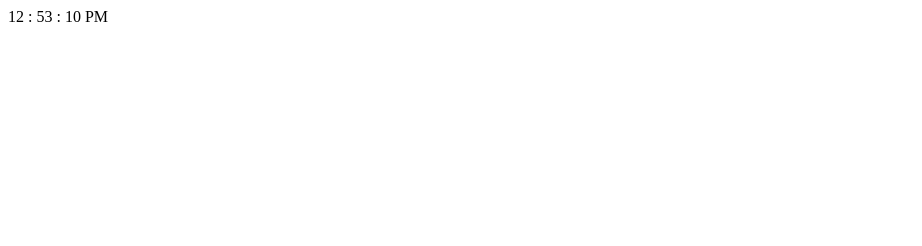
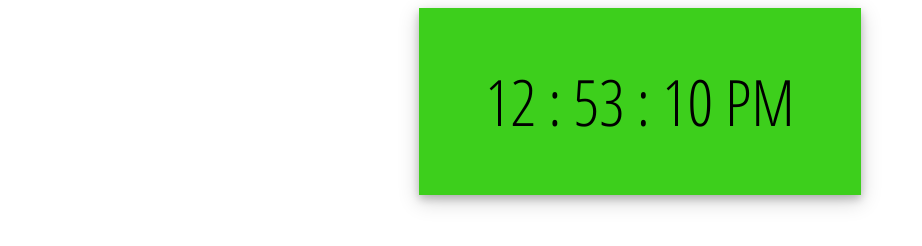
Before and after one commit to JSONRete/javascript_digital_clock, a plain HTML site: page index.html in a window 1280 px wide. Shown: the whole page, without its empty margins (0-922 px from the left). Drawn offline with Linux system fonts and the light colour scheme.

Commit message:
entered css code

```diff
--- a/styles.css
+++ b/styles.css
@@ -1,3 +1,17 @@
+@import url('https://fonts.googleapis.com/css2?family=Open+Sans+Condensed:wght@300&display=swap');
+
+#digital-clock {
+ background-color: #3dcf1c;
+ width: 35%;
+ margin: auto;
+ padding-top: 50px;
+ padding-bottom: 50px;
+ font-family: 'Open Sans Condensed', sans-serif;
+ font-size: 64px;
+ text-align: center;
+ box-shadow: 0 4px 8px 0 rgba(0, 0, 0, 0.2), 0 6px 20px 0 rgba(0, 0, 0, 0.19);
+}
+
 /* css from analog clock
 body {
     display: flex;
```
